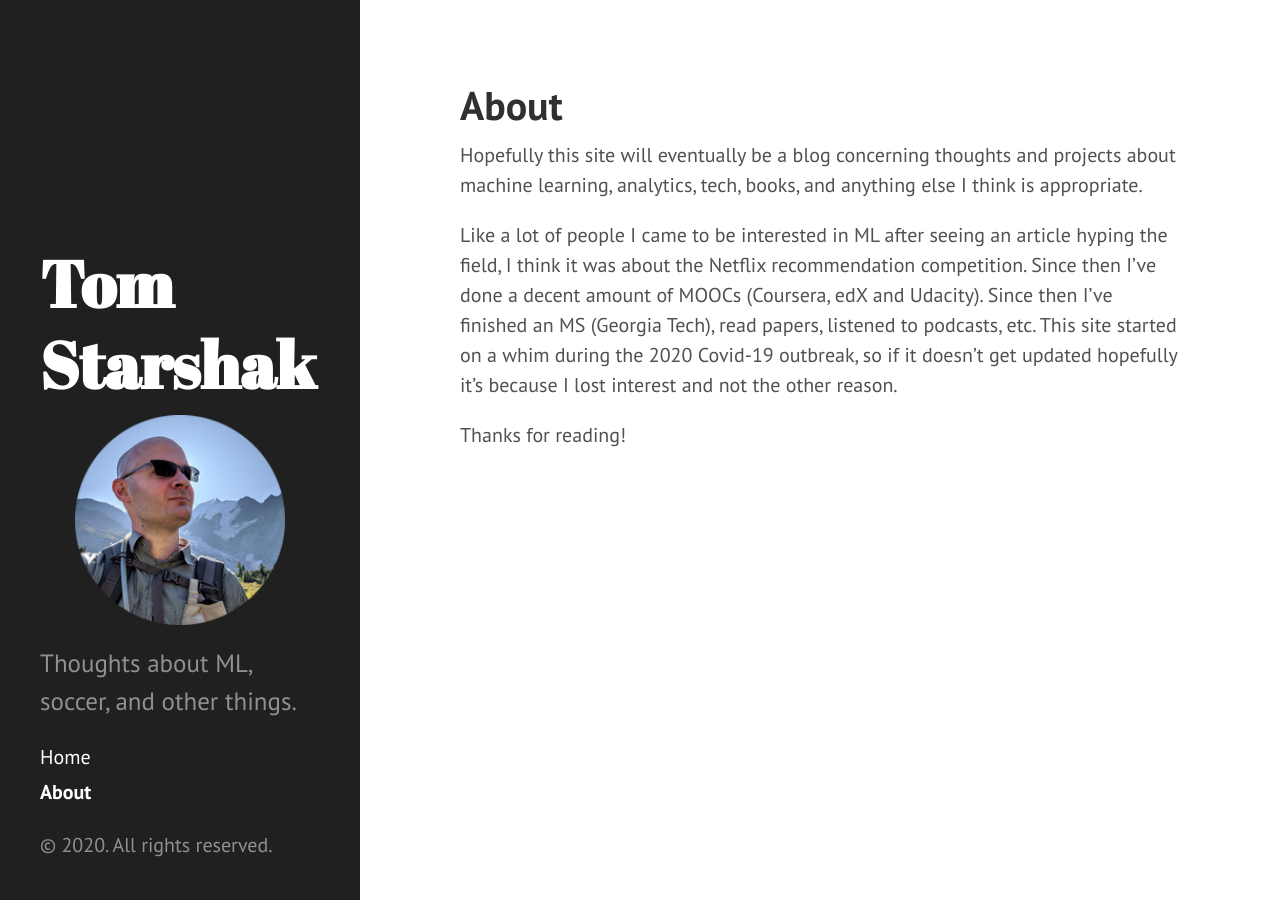
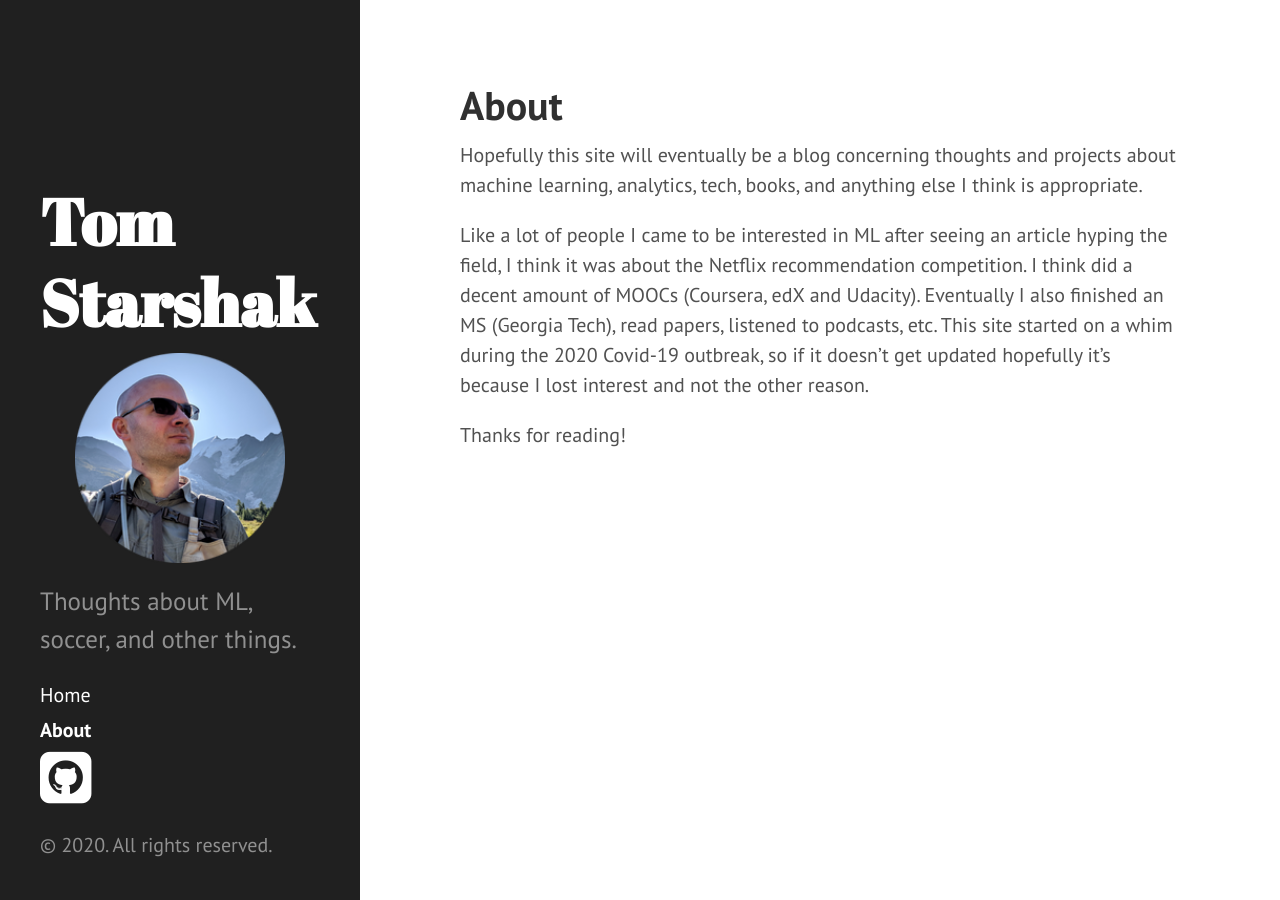
Before and after one commit to TomStarshak/TomStarshak.github.io, a Jekyll site: the page built from about.md, in a window 1280 px wide. Built offline with Jekyll 4.4.1, drawn with Linux system fonts in a browser that asks for light colours.

Commit message:
updated css link

```diff
--- a/_layouts/default.html
+++ b/_layouts/default.html
@@ -1,5 +1,7 @@
 <!DOCTYPE html>
 <html xmlns="http://www.w3.org/1999/xhtml" xml:lang="en" lang="en-us">
+<link rel="stylesheet" href="https://cdnjs.cloudflare.com/ajax/libs/font-awesome/4.7.0/css/font-awesome.min.css">
+
 
   {% include head.html %}
 
--- a/about.md
+++ b/about.md
@@ -6,8 +6,8 @@ title: About
 
 Hopefully this site will eventually be a blog concerning thoughts and projects about machine learning, analytics, tech, books, and anything else I think is appropriate.
 
-Like a lot of people I came to be interested in ML after seeing an article hyping the field, I think it was about the Netflix recommendation competition. Since then I've done a decent amount of MOOCs (Coursera, edX  and Udacity).
-Since then I've finished an MS (Georgia Tech), read papers, listened to podcasts, etc. This site started on a whim during the 2020 Covid-19 outbreak, so if it doesn't get updated hopefully it's because I lost interest and not the other reason.
+Like a lot of people I came to be interested in ML after seeing an article hyping the field, I think it was about the Netflix recommendation competition. I think did a decent amount of MOOCs (Coursera, edX  and Udacity).
+Eventually I also finished an MS (Georgia Tech), read papers, listened to podcasts, etc. This site started on a whim during the 2020 Covid-19 outbreak, so if it doesn't get updated hopefully it's because I lost interest and not the other reason.
 
 
 Thanks for reading!
```
